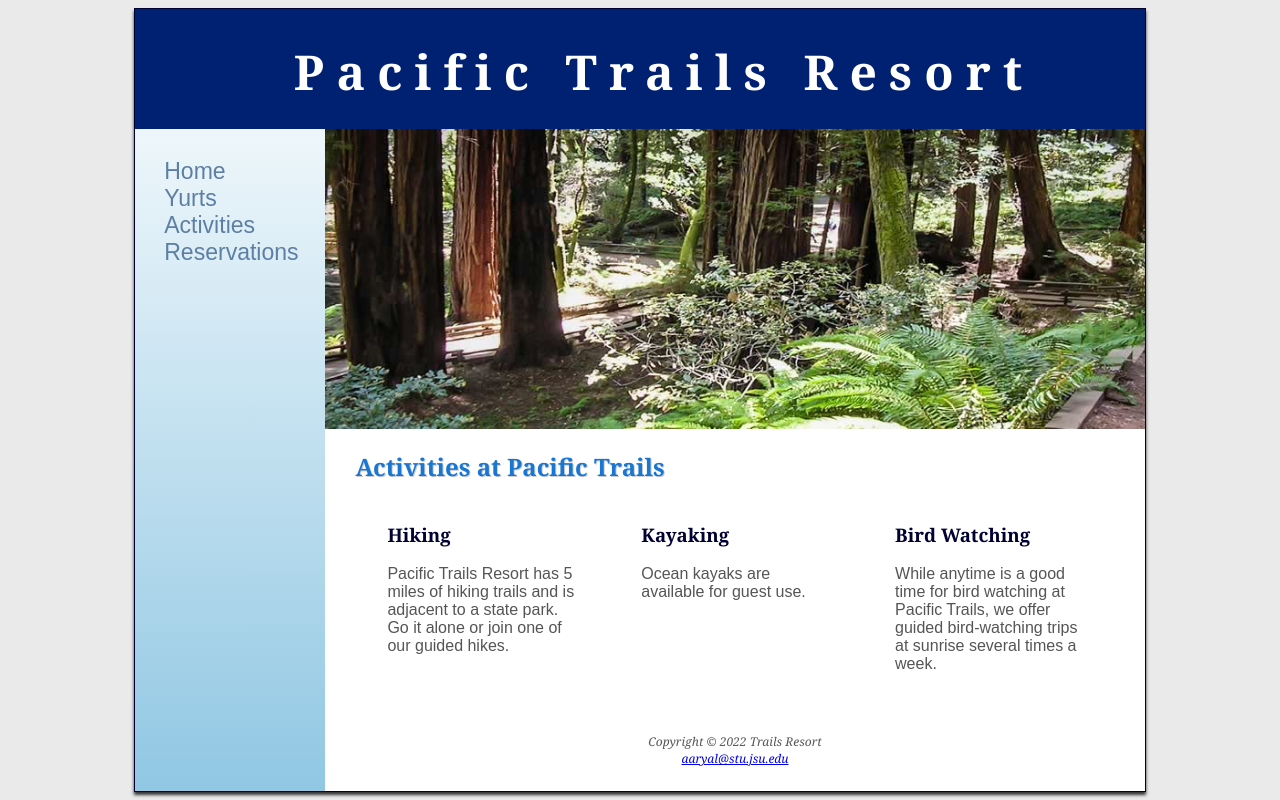
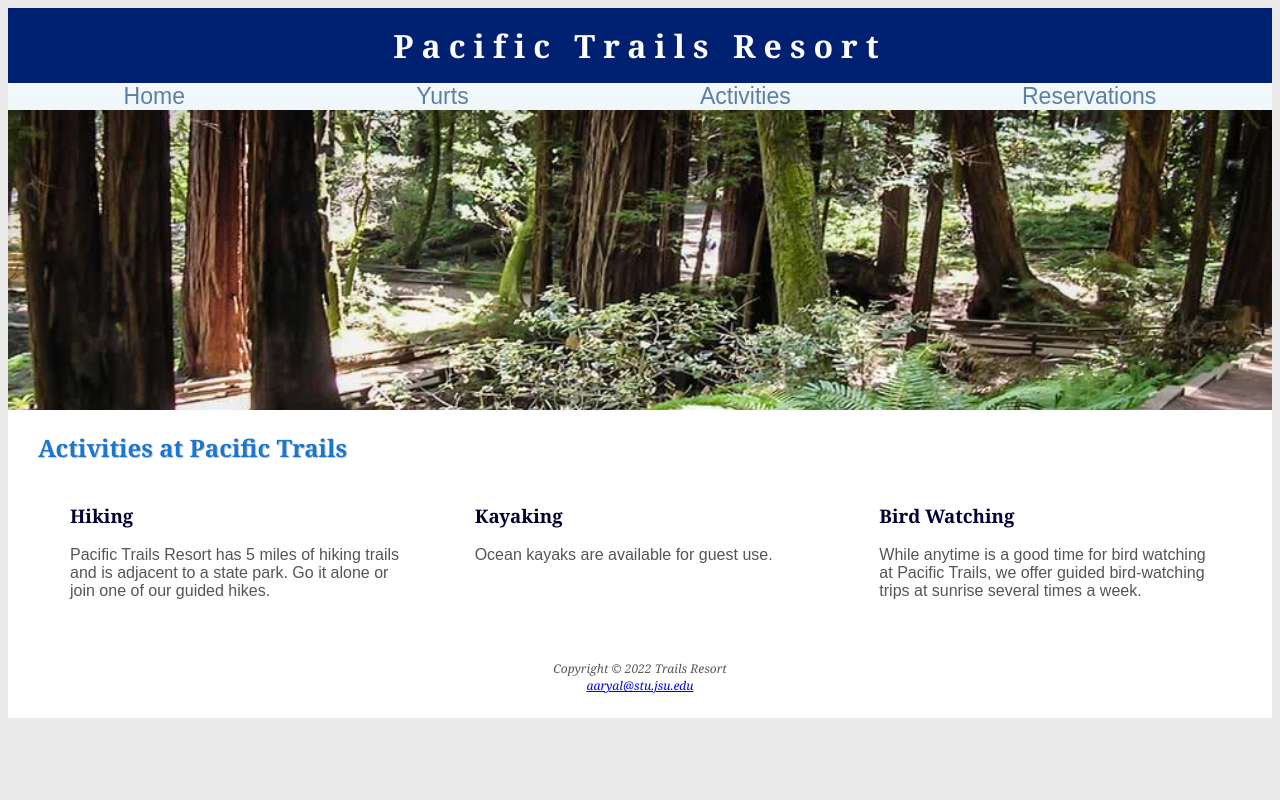
Before and after one commit to karuifeather/pacific-trails, a plain HTML site: page activities.html in a window 1280 px wide. Drawn offline with Linux system fonts and the light colour scheme.

Commit message:
ch 8 w/o task 4

```diff
--- a/activities.html
+++ b/activities.html
@@ -3,6 +3,10 @@
   <head>
     <title>Pacific Trails Resort::Activities</title>
     <meta charset="utf-8" />
+    <meta
+      name="viewport"
+      content="width=device-width, initial-scale=1, minimum-scale=1"
+    />
     <link rel="stylesheet" href="pacific.css" />
   </head>
   <body>
@@ -25,6 +29,7 @@
       <main>
         <h2>Activities at Pacific Trails</h2>
 
+        <div class="flow">
           <section>
             <h3>Hiking</h3>
             <p>
@@ -41,10 +46,12 @@
           <section>
             <h3>Bird Watching</h3>
             <p>
-            While anytime is a good time for bird watching at Pacific Trails, we
-            offer guided bird-watching trips at sunrise several times a week.
+              While anytime is a good time for bird watching at Pacific Trails,
+              we offer guided bird-watching trips at sunrise several times a
+              week.
             </p>
           </section>
+        </div>
       </main>
 
       <footer>
--- a/pacific.css
+++ b/pacific.css
@@ -26,13 +26,7 @@ body {
 }
 
 #wrapper {
-  width: 80%;
-  min-width: 960px;
-  max-width: 2048px;
   background-color: var(--background-color-body);
-  margin: 0 auto;
-  box-shadow: 0px 3px 3px #333;
-  border: 1px solid #000033;
   background-image: linear-gradient(
     to bottom,
     var(--background-color-white),
@@ -43,9 +37,6 @@ body {
 header {
   background-color: var(--background-color-header);
   color: var(--text-color-header);
-  height: 120px;
-  padding-top: 30px;
-  padding-left: 3em;
   text-align: center;
 
   a:link,
@@ -60,16 +51,19 @@ header {
 }
 
 nav {
-  padding: 1.5em;
   font-size: 120%;
-  float: left;
-  width: 160px;
+  padding: 0;
+  text-align: center;
 
   ul {
     list-style: none;
     margin: 0;
     padding-left: 0;
     font-size: 1.2em;
+  }
+
+  li {
+    border-bottom: 1px solid darkblue;
   }
 
   a {
@@ -91,7 +85,7 @@ main {
   padding: 1px 20px 20px;
   display: block;
   background-color: #ffffff;
-  margin-left: 190px;
+
   padding-left: 30px;
   overflow: auto;
 }
@@ -100,7 +94,7 @@ h1 {
   font-family: var(--font-secondary);
   margin-top: 0;
   margin-bottom: 0;
-  font-size: 3em;
+  padding: 0.5em 0;
   letter-spacing: 0.25em;
 }
 
@@ -129,7 +123,7 @@ footer {
   text-align: center;
   font-family: var(--font-secondary);
   padding: 2em;
-  margin-left: 190px;
+
   background-color: #ffffff;
 }
 
@@ -140,12 +134,6 @@ footer {
 
 #contact {
   font-size: 90%;
-}
-
-#homehero,
-#yurthero,
-#trailhero {
-  margin-left: 190px;
 }
 
 #homehero {
@@ -169,9 +157,24 @@ footer {
   background-repeat: no-repeat;
 }
 
-section {
-  float: left;
-  width: 33%;
-  padding-left: 2em;
-  padding-right: 2em;
+@media only screen and (min-width: 600px) {
+  nav ul {
+    display: flex;
+    flex-wrap: nowrap;
+    justify-content: space-around;
+  }
+
+  nav li {
+    border-bottom: none;
+  }
+
+  section {
+    margin: 0 2em;
+    flex: 1;
+  }
+
+  .flow {
+    display: flex;
+    flex-direction: row;
+  }
 }
```
Also changed, not shown: index.html (+4 -0 lines), yurts.html (+11 -5 lines). Lines whose indentation alone changed are shown as unchanged.
